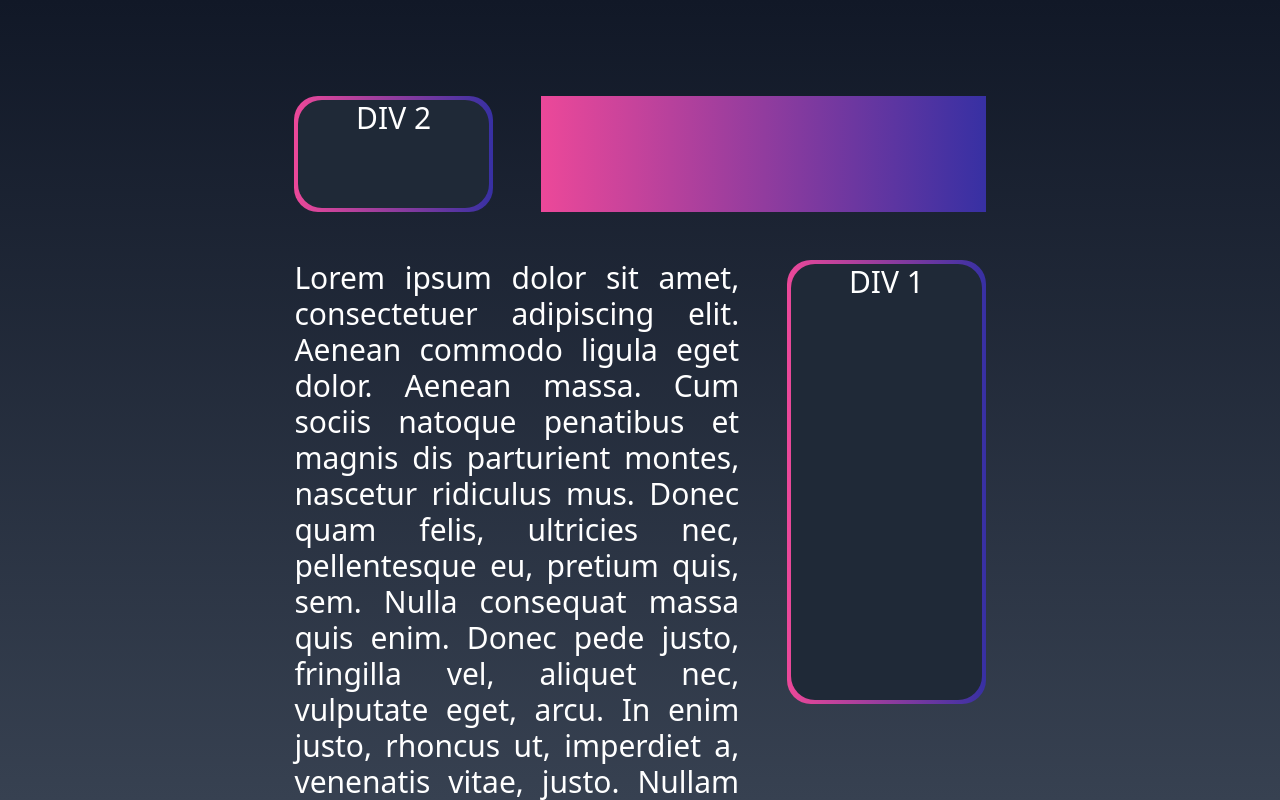
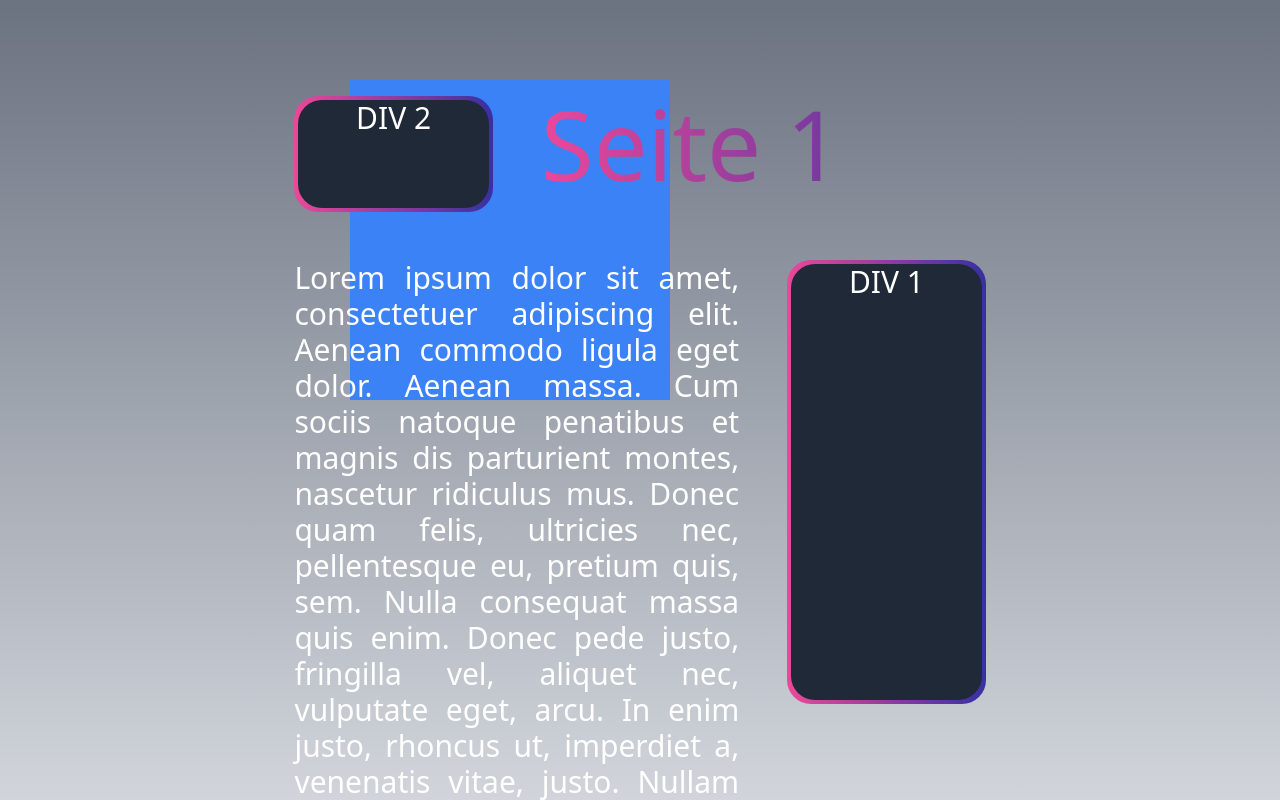
Before and after one commit to Endrickmusic/framer-motion-text-scroll, a React (Vite) app: page / in a window 1280 px wide. Built offline with nearby package versions, Linux system fonts and the light colour scheme.

Commit message:
add div in the background

```diff
--- a/src/App.jsx
+++ b/src/App.jsx
@@ -5,10 +5,13 @@ import "./index.css";
 function App() {
   return (
     <>
-      <div className="snap snap-y snap-mandatory h-screen overflow-y-scroll">
+      <div className="relative snap snap-y snap-mandatory h-screen overflow-y-scroll">
+        <div className="fixed ml-[350px] mt-20 bg-blue-500 h-80 w-80 z-10"></div>
+
         <div
           className="
-          grid grid-cols-2 grid-rows-4 gap-12 p-8 snap-start h-screen bg-gradient-to-t from-gray-700 to-gray-900
+          grid grid-cols-2 grid-rows-4 gap-12 p-8 snap-start h-screen
+          bg-gradient-to-t from-gray-300 to-gray-500
           sm:grid-cols-3 sm:p-10
           md:grid-cols-4 md:p-12
           lg:grid-cols-5 lg:pt-24 lg:pb-24
@@ -16,10 +19,10 @@ function App() {
         >
           <motion.div
             className="
-            text-8xl col-span-2 col-start-1 row-start-1 bg-gradient-to-r from-pink-500 to-indigo-800 text-transparent
-            sm:text-5xl sm:col-start-1 sm:col-end-4
-            md:text-5xl md:col-start-2 md:col-span-2 md:col-end-5
-            lg:col-start-3 lg:col-span-2 lg:text-9xl lg:col-end-5"
+            z-20 text-8xl col-span-2 col-start-1 row-start-1 bg-gradient-to-r from-pink-500 to-indigo-800 text-transparent bg-clip-text
+            sm:text-8xl sm:col-start-1 sm:col-end-4
+            md:text-8xl md:col-start-2 md:col-span-2 md:col-end-5
+            lg:text-8xl lg:col-start-3 lg:col-span-2 lg:col-end-5"
             initial={{ x: -200 }}
             animate={{ x: 0 }}
             transition={{ type: "tween", duration: 2.5 }}
@@ -29,7 +32,7 @@ function App() {
 
           <motion.div
             className="
-            col-span-1 row-start-2 row-end-2 col-start-1 rounded-3xl bg-gradient-to-r from-pink-500 to-indigo-800 p-1
+            z-20 col-span-1 row-start-2 row-end-2 col-start-1 rounded-3xl bg-gradient-to-r from-pink-500 to-indigo-800 p-1
             sm:row-span-3 sm:col-start-3
             md:row-span-3 md:col-end-5 md:col-start-4
             lg:col-end-5 lg:col-span-1 lg:row-span-3
@@ -45,7 +48,7 @@ function App() {
 
           <motion.div
             className="
-            col-span-1 row-start-2 row-end-2 col-start-2 rounded-3xl bg-gradient-to-r from-pink-500 to-indigo-800 p-1
+            z-20 col-span-1 row-start-2 row-end-2 col-start-2 rounded-3xl bg-gradient-to-r from-pink-500 to-indigo-800 p-1
             sm:row-span-1 sm:col-start-1 sm:row-start-2 sm:col-span-2
             md:row-span-1 md:col-start-1 md:row-start-1 md:col-span-1
             lg:col-start-2 lg:row-start-1 lg:row-span-1 lg:col-span-1
@@ -60,7 +63,8 @@ function App() {
           </motion.div>
 
           <motion.div
-            className="text-white text-xl col-span-2 col-start-1 row-start-3 text-justify
+            className="
+            z-20 text-white text-xl col-span-2 col-start-1 row-start-3 text-justify
             sm:text-xl
             md:text-3xl md:col-span-3 md:row-start-2
             lg:text-3xl lg:col-span-2 lg:col-start-2 lg:row-start-2
```
